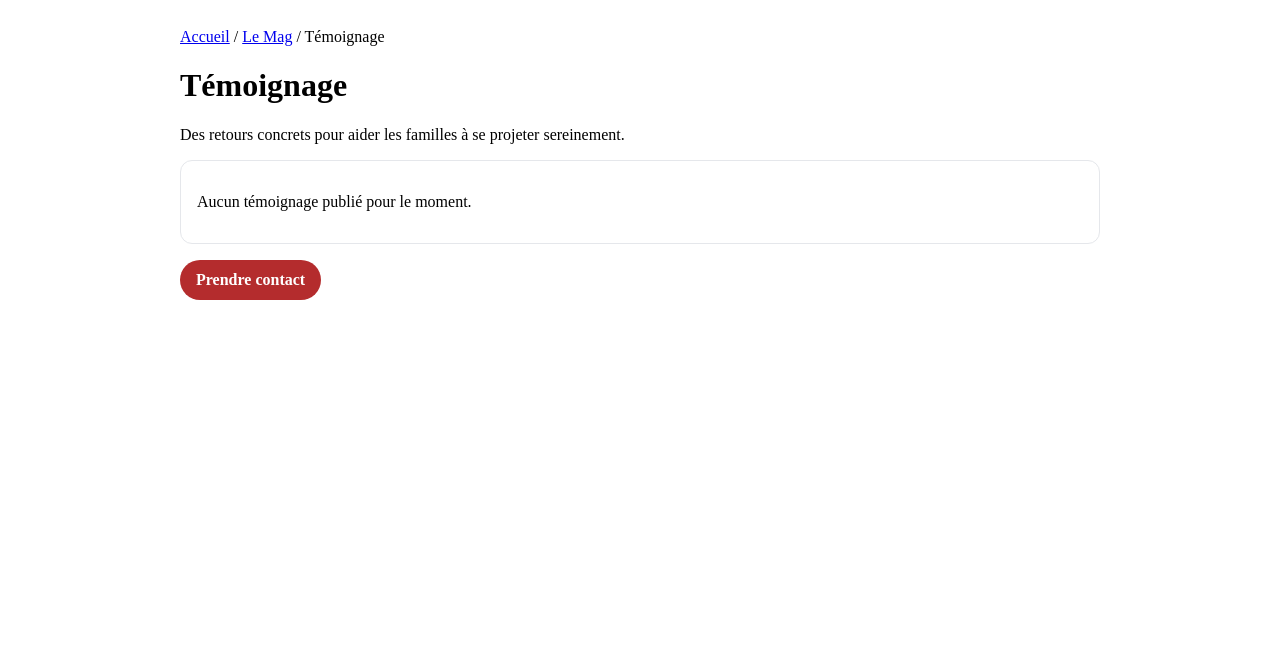
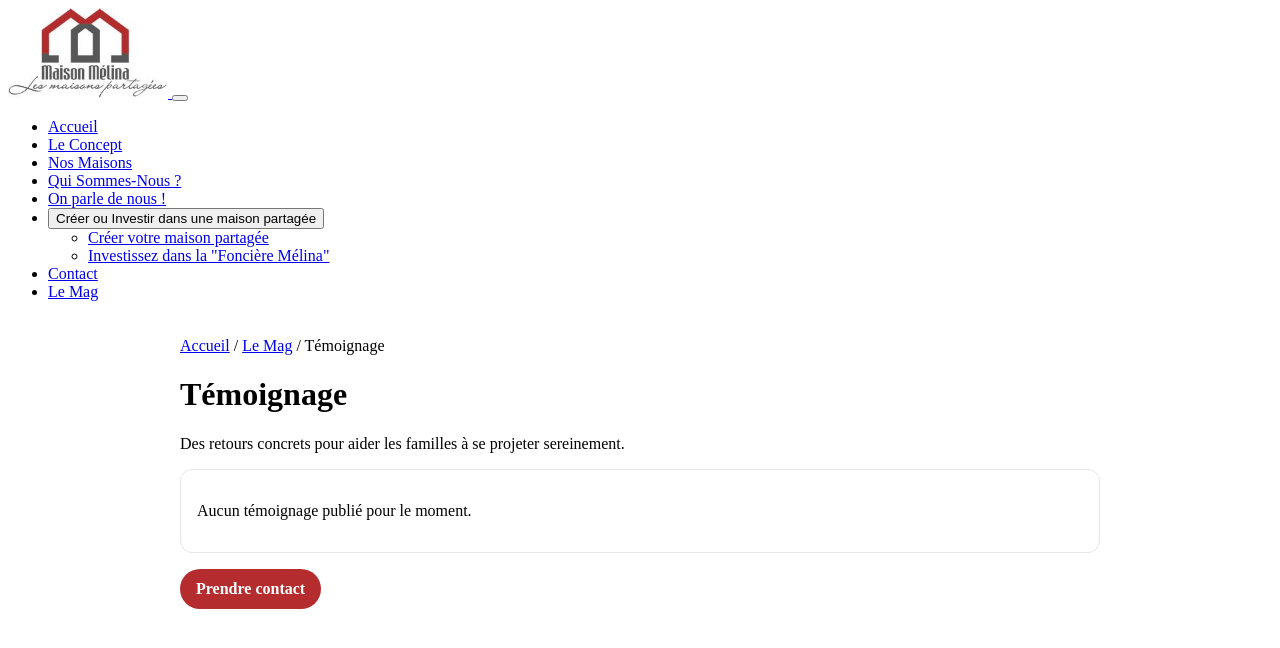
Before and after one commit to Softy42/lebon, a PHP site: page /le-mag/temoignage.php in a window 1280 px wide. Shown: the top 648 px of the page. Run offline with PHP 8.4, Linux system fonts and the light colour scheme; data that the repository does not hold is empty.

Commit message:
Ajout Menu Blog

```diff
--- /dev/null
+++ b/le-mag/partials/header.php
@@ -0,0 +1,37 @@
+<?php
+?>
+<header class="fixed-header">
+  <nav aria-label="Navigation principale">
+    <div class="nav-content">
+      <a href="/" class="logo" aria-label="Accueil MAISON MÉLINA">
+        <img src="/img/divers/logo.jpg" alt="Logo MAISON MÉLINA" class="logo-image" width="160" height="90" loading="eager">
+      </a>
+      <button class="hamburger-menu" aria-label="Menu principal" aria-expanded="false" aria-controls="main-nav">
+        <span class="hamburger-box">
+          <span class="hamburger-inner"></span>
+        </span>
+      </button>
+      <ul id="main-nav" class="nav-links">
+        <li><a href="/"><span class="nav-text">Accueil</span></a></li>
+        <li><a href="/concept"><span class="nav-text">Le Concept</span></a></li>
+        <li><a href="/nos-maisons"><span class="nav-text">Nos Maisons</span></a></li>
+        <li><a href="/qui-sommes-nous"><span class="nav-text">Qui Sommes-Nous ?</span></a></li>
+        <li><a href="/presse"><span class="nav-text">On parle de nous !</span></a></li>
+        <li class="has-submenu">
+          <button class="submenu-toggle" type="button" aria-expanded="false" aria-haspopup="true" aria-controls="submenu-creer-votre-maison">
+            <span class="nav-text two-lines">
+              <span class="line">Créer ou Investir</span>
+              <span class="line">dans une maison partagée</span>
+            </span>
+            <span class="submenu-indicator" aria-hidden="true"></span>
+          </button>
+          <ul id="submenu-creer-votre-maison" class="submenu">
+            <li><a href="/creer-votre-maison">Créer votre maison partagée</a></li>
+            <li><a href="/investir-dans-une-fonciere">Investissez dans la "Foncière Mélina"</a></li>
+          </ul>
+        </li>
+        <li><a href="/contact"><span class="nav-text">Contact</span></a></li>
+      </ul>
+    </div>
+  </nav>
+</header>
--- a/le-mag/temoignage.php
+++ b/le-mag/temoignage.php
@@ -19,6 +19,8 @@ try {
   <meta name="description" content="Découvrez les témoignages de familles autour des maisons partagées Maison Mélina.">
   <link rel="canonical" href="https://www.maison-melina.fr/le-mag/temoignage.php">
   <link rel="stylesheet" href="/_astro/index.BVHY39ld.css">
+  <script type="module" src="/main.js"></script>
+  <script type="module" src="/le-mag/menu.js"></script>
   <style>
     .wrap{max-width:920px;margin:0 auto;padding:1.25rem}
     .item{background:#fff;border:1px solid #e5e7eb;border-radius:12px;padding:1rem;margin:0 0 1rem}
@@ -27,6 +29,11 @@ try {
   </style>
 </head>
 <body>
+<div class="side-color left"></div>
+<div class="side-color right"></div>
+<div class="content-wrapper">
+<?php require __DIR__ . '/partials/header.php'; ?>
+<div class="main-content">
 <main class="wrap">
   <nav><a href="/">Accueil</a> / <a href="/le-mag/">Le Mag</a> / <span>Témoignage</span></nav>
   <h1>Témoignage</h1>
@@ -45,5 +52,7 @@ try {
 
   <p><a class="btn" href="<?= blog_h(blog_config()['contact_url']) ?>">Prendre contact</a></p>
 </main>
+</div>
+</div>
 </body>
 </html>
```
Also changed, not shown: le-mag/article.php (+9 -0 lines), le-mag/index.php (+8 -0 lines), le-mag/menu.js (added, +86 -0 lines).
